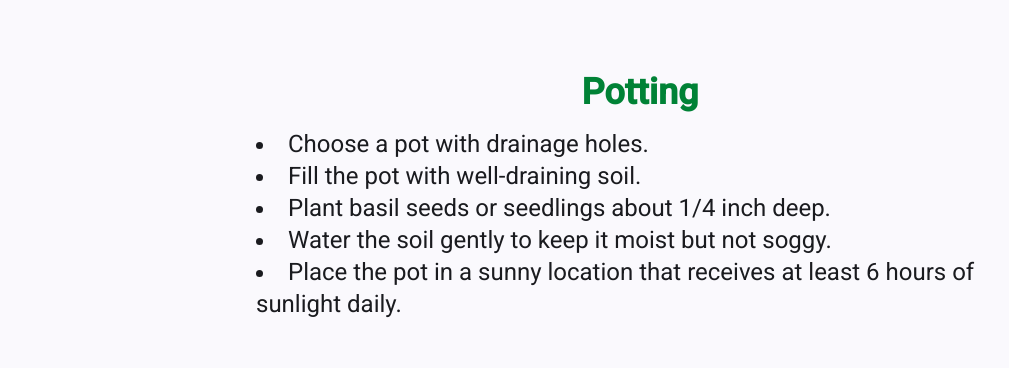
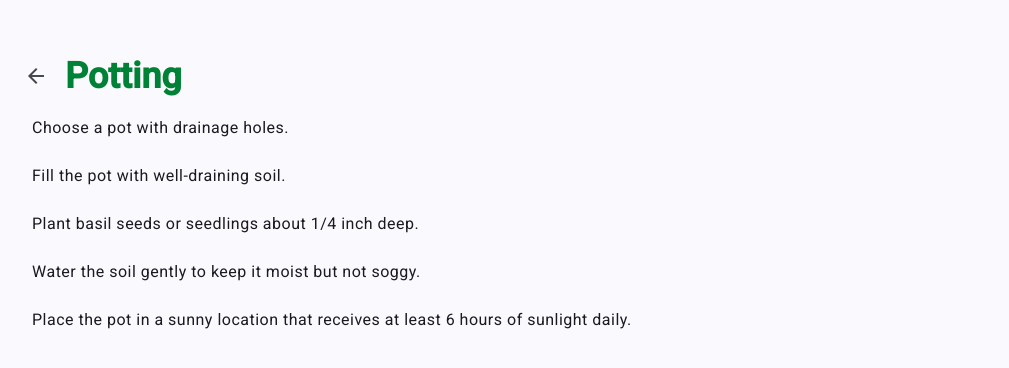
Before and after one commit to alexrusu-rsa/basil, an Angular app: page /potting in a window 1280 px wide. Shown: the part 204-572 px from the top of the page, without its empty margins (0-1009 px from the left). Built offline with nearby package versions, Linux system fonts and the light colour scheme.

Commit message:
style(global): cleanup styles

```diff
--- a/src/app/app.html
+++ b/src/app/app.html
@@ -1 +1,3 @@
-<router-outlet />
+<main class="flex flex-col justify-center h-screen gap-4 p-4">
+    <router-outlet />
+</main>
--- a/src/app/potting/potting.html
+++ b/src/app/potting/potting.html
@@ -1,12 +1,12 @@
-<main class="flex flex-col items-center justify-center h-[100dvh] gap-4">
-    <h1 class="font-bold text-4xl text-green-700">
-        Potting
-    </h1>
-    <ul class="text-lg max-w-md lg:text-2xl lg:max-w-3xl list-disc list-inside">
-        <li>Choose a pot with drainage holes.</li>
-        <li>Fill the pot with well-draining soil.</li>
-        <li>Plant basil seeds or seedlings about 1/4 inch deep.</li>
-        <li>Water the soil gently to keep it moist but not soggy.</li>
-        <li>Place the pot in a sunny location that receives at least 6 hours of sunlight daily.</li>
-    </ul>
-</main>
+<h1 class="font-bold text-4xl text-green-700">
+    <button matIconButton routerLink="/welcome"><mat-icon class="material-icons">arrow_back</mat-icon></button>
+    Potting
+</h1>
+<mat-list>
+    <mat-list-item>Choose a pot with drainage holes.</mat-list-item>
+    <mat-list-item>Fill the pot with well-draining soil.</mat-list-item>
+    <mat-list-item>Plant basil seeds or seedlings about 1/4 inch deep.</mat-list-item>
+    <mat-list-item>Water the soil gently to keep it moist but not soggy.</mat-list-item>
+    <mat-list-item>Place the pot in a sunny location that receives at least 6 hours of sunlight
+        daily.</mat-list-item>
+</mat-list>
--- a/src/app/potting/potting.ts
+++ b/src/app/potting/potting.ts
@@ -1,7 +1,12 @@
 import { Component } from '@angular/core';
+import { MatIconButton } from '@angular/material/button';
+import { MatIcon } from '@angular/material/icon';
+import { MatList, MatListItem } from '@angular/material/list';
+import { RouterLink } from '@angular/router';
 
 @Component({
   selector: 'b-potting',
   templateUrl: './potting.html',
+  imports: [RouterLink, MatIconButton, MatIcon, MatList, MatListItem],
 })
 export class Potting {}
--- a/src/app/welcome/welcome.html
+++ b/src/app/welcome/welcome.html
@@ -1,9 +1,10 @@
-<div class="flex flex-col items-center justify-center h-[100dvh] gap-4">
+<section class="flex flex-col items-center justify-center h-screen text-center">
     <h1 class="font-bold text-4xl text-green-700">Welcome to Basil!</h1>
     <h2 class="text-lg max-w-md lg:text-2xl lg:max-w-3xl"> Pot, grow, prune and harvest basil.</h2>
 
     <br>
 
     <a routerLink="/potting"
-        class="px-4 py-2 bg-green-700 text-white rounded-lg hover:bg-green-600 transition-colors">Get Started</a>
-</div>
+        class="px-4 py-2 bg-green-700 text-white rounded-lg hover:bg-green-600 transition-colors">Get
+        Started</a>
+</section>
--- a/src/app/welcome/welcome.ts
+++ b/src/app/welcome/welcome.ts
@@ -1,10 +1,9 @@
 import { Component } from '@angular/core';
-import { RouterLink } from "@angular/router";
+import { RouterLink } from '@angular/router';
 
 @Component({
   selector: 'b-welcome',
   imports: [RouterLink],
   templateUrl: './welcome.html',
-  styleUrl: './welcome.css',
 })
 export class Welcome {}
```
Also changed, not shown: src/app/welcome/welcome.css (deleted).
